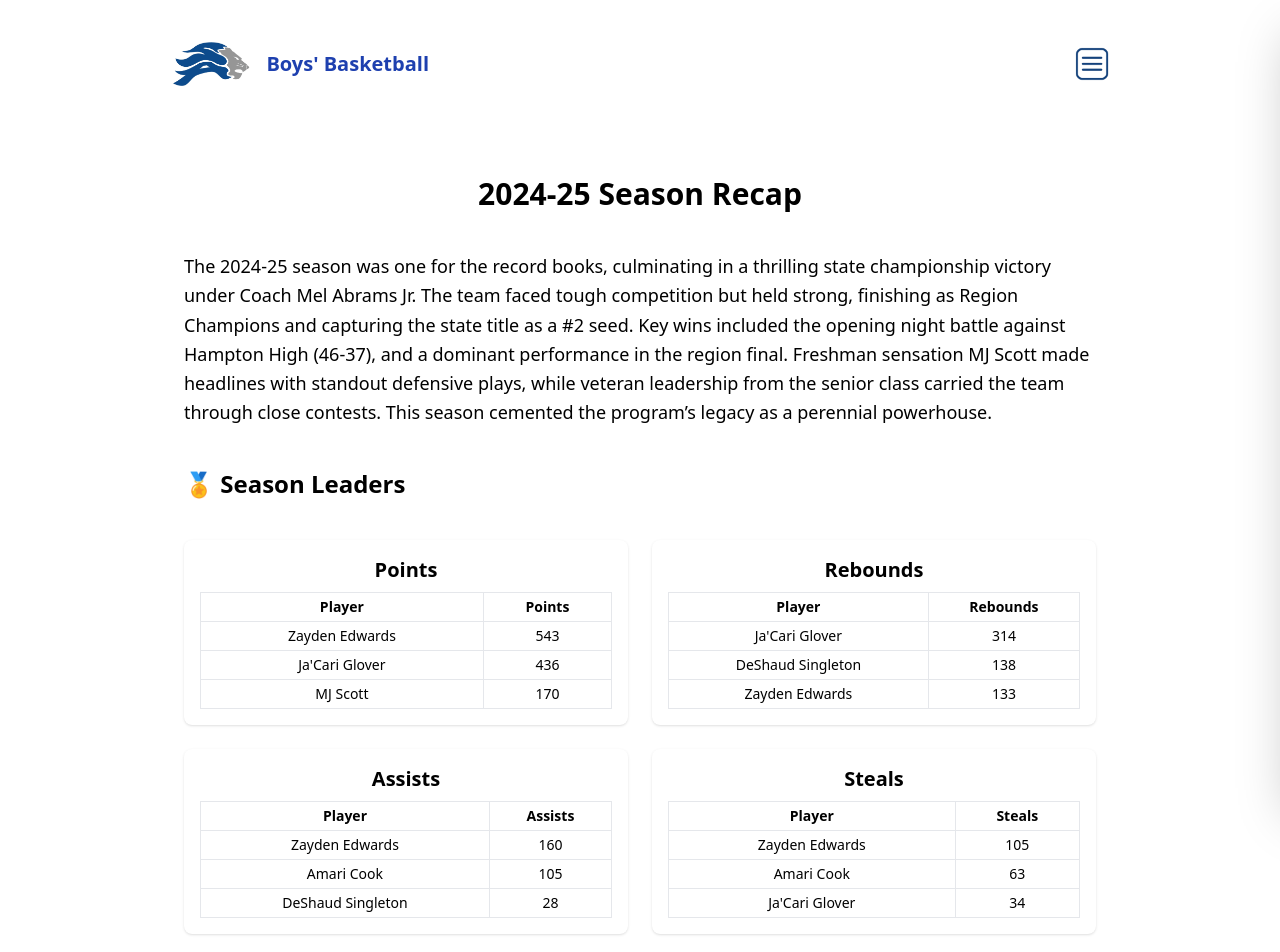
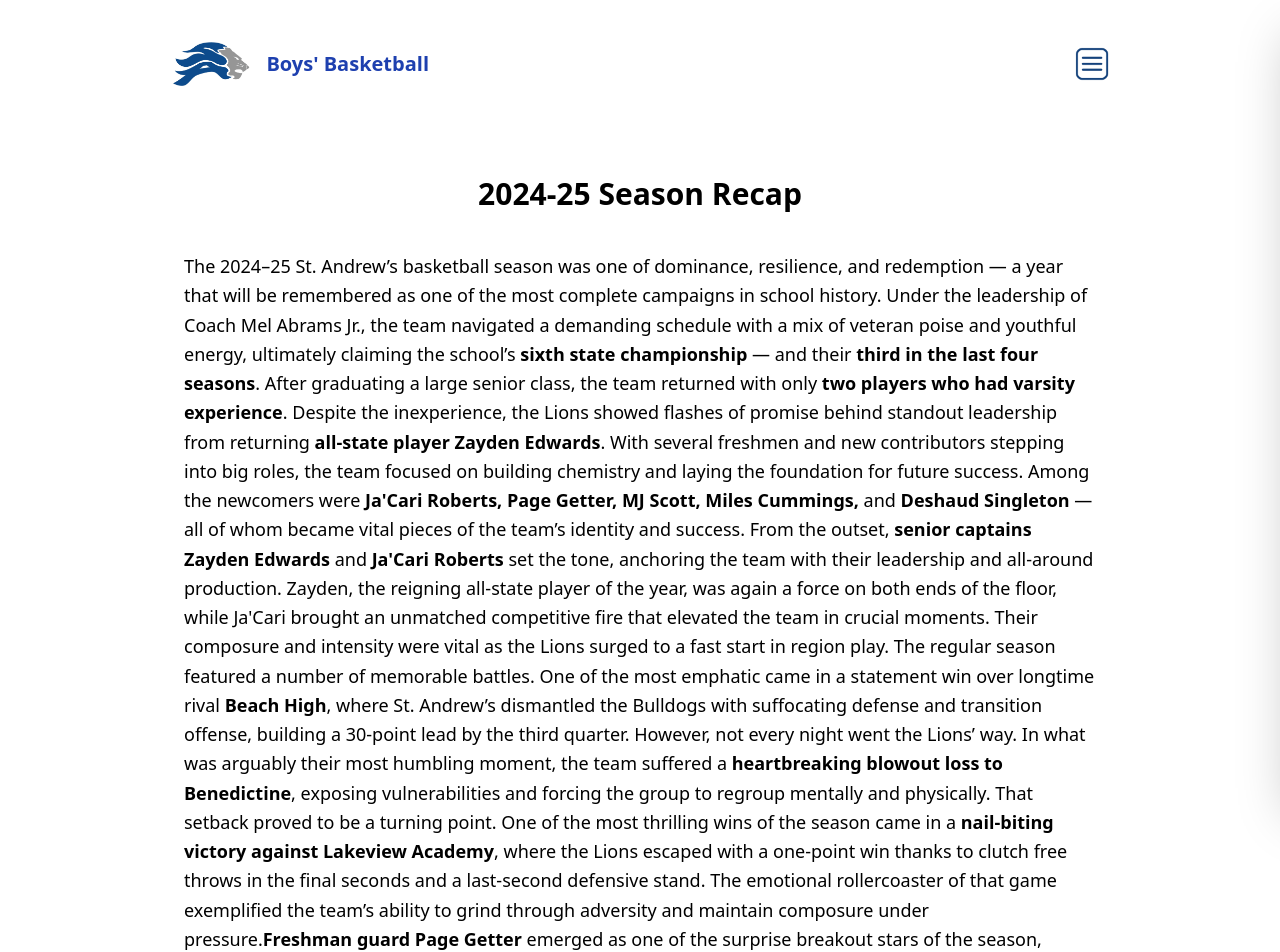
Before and after one commit to newonda1/st-andrews-basketball, a React (Vite) app: page /seasons/2024-25 in a window 1280 px wide. Shown: the top 952 px of the page. Built offline with nearby package versions, Linux system fonts and the light colour scheme.

Commit message:
Update Season2024_25.jsx

```diff
--- a/src/seasons/Season2024_25.jsx
+++ b/src/seasons/Season2024_25.jsx
@@ -82,20 +82,29 @@ function Season2024_25() {
     const files = Array.from(e.target.files);
     const newPhotos = files.map(file => URL.createObjectURL(file));
     setUploadedPhotos(prev => [...prev, ...newPhotos]);
-    // TODO: send to backend or storage if needed
   };
 
   return (
     <div className="p-8 space-y-10 max-w-6xl mx-auto">
       <h1 className="text-3xl font-bold text-center mb-4">2024-25 Season Recap</h1>
-      <p className="text-lg leading-relaxed">
-        The 2024-25 season was one for the record books, culminating in a thrilling state championship
-        victory under Coach Mel Abrams Jr. The team faced tough competition but held strong,
-        finishing as Region Champions and capturing the state title as a #2 seed.
-        Key wins included the opening night battle against Hampton High (46-37), and a dominant
-        performance in the region final. Freshman sensation MJ Scott made headlines with standout defensive plays,
-        while veteran leadership from the senior class carried the team through close contests.
-        This season cemented the program’s legacy as a perennial powerhouse.
+      <p className="text-lg leading-relaxed space-y-4">
+        The 2024–25 St. Andrew’s basketball season was one of dominance, resilience, and redemption — a year that will be remembered as one of the most complete campaigns in school history. Under the leadership of Coach Mel Abrams Jr., the team navigated a demanding schedule with a mix of veteran poise and youthful energy, ultimately claiming the school’s <strong>sixth state championship</strong> — and their <strong>third in the last four seasons</strong>.
+
+        After graduating a large senior class, the team returned with only <strong>two players who had varsity experience</strong>. Despite the inexperience, the Lions showed flashes of promise behind standout leadership from returning <strong>all-state player Zayden Edwards</strong>. With several freshmen and new contributors stepping into big roles, the team focused on building chemistry and laying the foundation for future success. Among the newcomers were <strong>Ja'Cari Roberts, Page Getter, MJ Scott, Miles Cummings,</strong> and <strong>Deshaud Singleton</strong> — all of whom became vital pieces of the team’s identity and success.
+
+        From the outset, <strong>senior captains Zayden Edwards</strong> and <strong>Ja'Cari Roberts</strong> set the tone, anchoring the team with their leadership and all-around production. Zayden, the reigning all-state player of the year, was again a force on both ends of the floor, while Ja'Cari brought an unmatched competitive fire that elevated the team in crucial moments. Their composure and intensity were vital as the Lions surged to a fast start in region play.
+
+        The regular season featured a number of memorable battles. One of the most emphatic came in a statement win over longtime rival <strong>Beach High</strong>, where St. Andrew’s dismantled the Bulldogs with suffocating defense and transition offense, building a 30-point lead by the third quarter. However, not every night went the Lions’ way. In what was arguably their most humbling moment, the team suffered a <strong>heartbreaking blowout loss to Benedictine</strong>, exposing vulnerabilities and forcing the group to regroup mentally and physically. That setback proved to be a turning point.
+
+        One of the most thrilling wins of the season came in a <strong>nail-biting victory against Lakeview Academy</strong>, where the Lions escaped with a one-point win thanks to clutch free throws in the final seconds and a last-second defensive stand. The emotional rollercoaster of that game exemplified the team’s ability to grind through adversity and maintain composure under pressure.
+
+        <strong>Freshman guard Page Getter</strong> emerged as one of the surprise breakout stars of the season, showing maturity beyond his years and becoming a steady presence in the backcourt. His confidence and clutch shooting earned him a starting role by midseason. <strong>Sophomore MJ Scott</strong> built on his promise from the previous year, turning into one of the team’s best perimeter defenders and consistently igniting the team with high-energy plays.
+
+        Seniors <strong>Deshaud Singleton</strong> and <strong>Miles Cummings</strong> also played pivotal roles, providing depth, experience, and reliability in big moments. <strong>Junior Amari Cook</strong> elevated his game throughout the year, showcasing improved decision-making and scoring ability, particularly in key region matchups.
+
+        By season’s end, the Lions had captured their <strong>fourth straight region championship</strong>, extending their unbeaten streak against region opponents to an astonishing <strong>40 consecutive wins</strong>. Their playoff run was a blend of confidence and execution, culminating in a dominant performance in the state final to secure the title.
+
+        In every sense, the 2024–25 season was a testament to balance: a blend of seasoned leadership, emerging stars, and unwavering commitment to team success. The Lions not only defended their region supremacy but also added another banner to the rafters, further cementing St. Andrew’s as one of the premier basketball programs in the state.
       </p>
 
       <h2 className="text-2xl font-semibold mt-8 mb-4">🏅 Season Leaders</h2>
```
